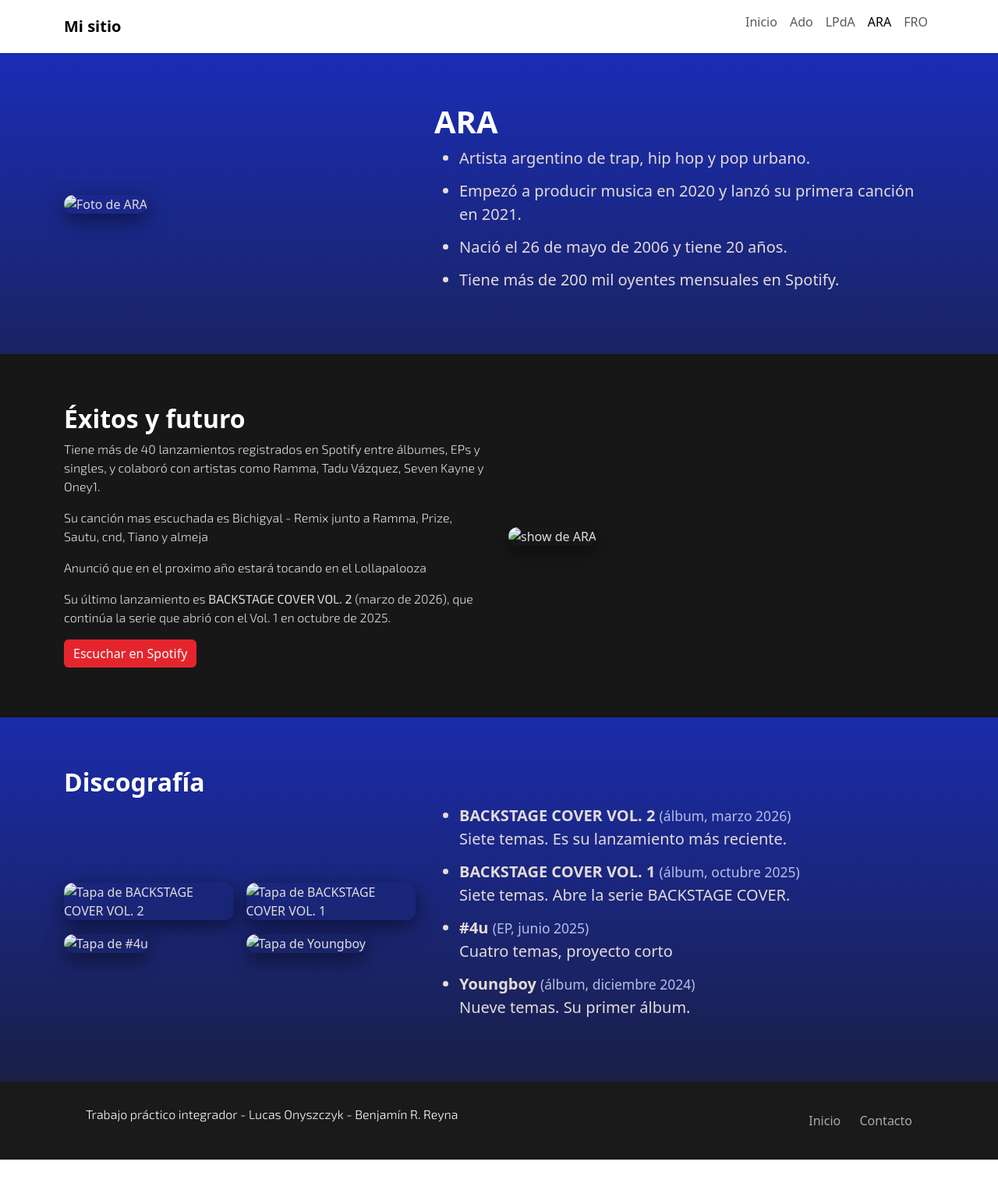
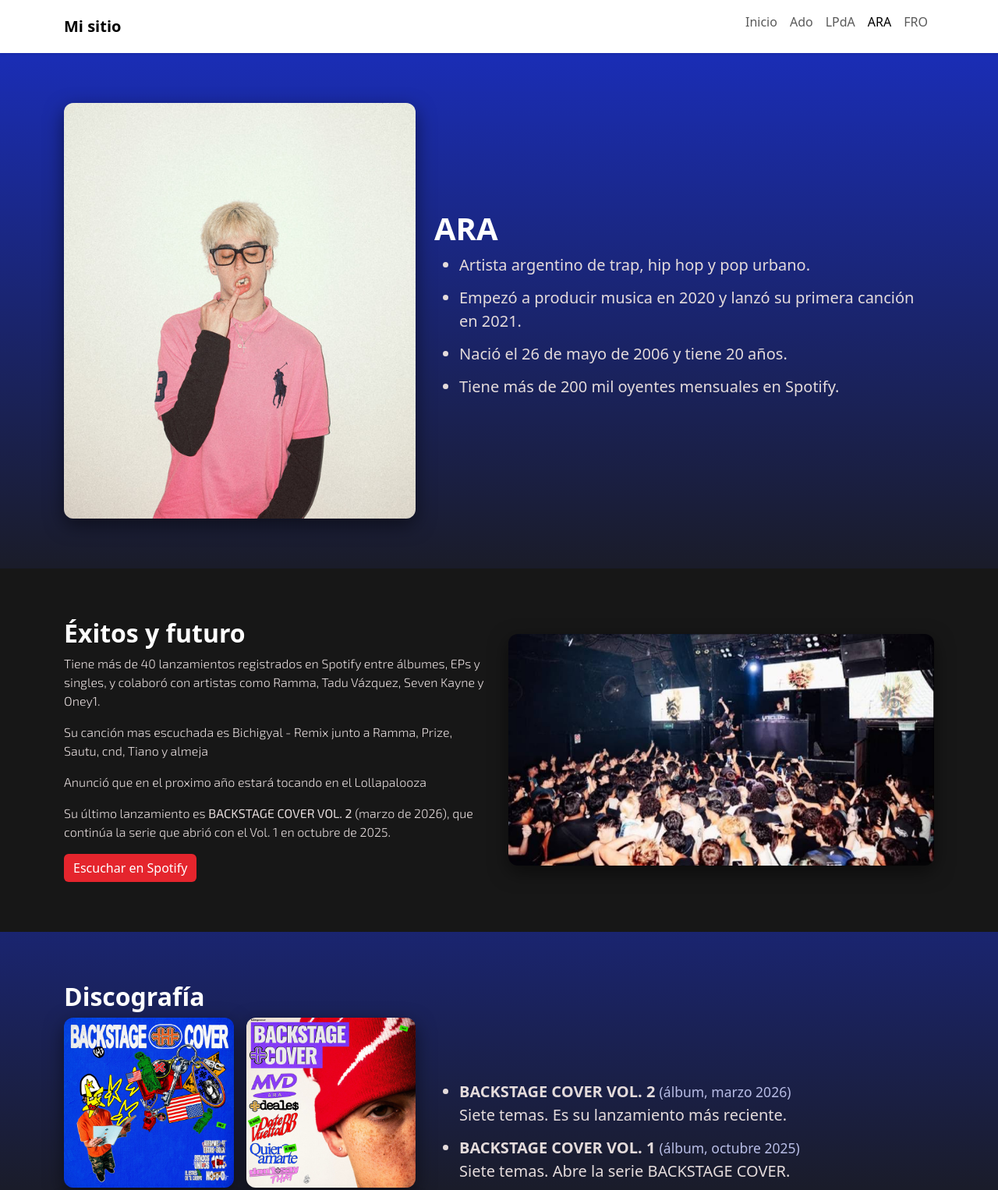
Before and after one commit to BenjaCRR/Sixse-ven, a plain HTML site: page paginas/tema3.html in a window 1280 px wide. Shown: the top 1526 px of the page at 78% size. Before the commit the page ends 1487 px from the top, so only its background shows below. Drawn offline with nearby package versions, Linux system fonts and the light colour scheme; a web font is replaced by a local one.

Commit message:
img tema 3

```diff
--- a/paginas/tema3.html
+++ b/paginas/tema3.html
@@ -63,7 +63,7 @@
             <div class="container">
                 <div class="row align-items-center g-4">
                     <div class="col-md-5">
-                        <img src="../img/ara.jpg" alt="Foto de ARA">
+                        <img src="../assets/img/ara.jpg" alt="Foto de ARA">
                     </div>
                     <div class="col-md-7">
                         <h1>ARA</h1>
@@ -90,7 +90,7 @@
                         <a class="btn btn-ara" href="https://open.spotify.com/intl-es/artist/5wkxQh0fD5bsqxKm6Ajv7o" target="_blank" rel="noopener">Escuchar en Spotify</a>
                     </div>
                     <div class="col-md-6">
-                        <img src="../img/arashow.jpg" alt="show de ARA">
+                        <img src="../assets/img/arashow.jpg" alt="show de ARA">
                     </div>
                 </div>
             </div>
@@ -102,10 +102,10 @@
                 <div class="row align-items-center g-4">
                     <div class="col-md-5">
                         <div class="row g-3">
-                            <div class="col-6"><img src="../img/backstage2.jpg" alt="Tapa de BACKSTAGE COVER VOL. 2"></div>
-                            <div class="col-6"><img src="../img/backstage1.jpg" alt="Tapa de BACKSTAGE COVER VOL. 1"></div>
-                            <div class="col-6"><img src="../img/4u.jpg" alt="Tapa de #4u"></div>
-                            <div class="col-6"><img src="../img/Youngboy.jpg" alt="Tapa de Youngboy"></div>
+                            <div class="col-6"><img src="../assets/img/backstage2.jpg" alt="Tapa de BACKSTAGE COVER VOL. 2"></div>
+                            <div class="col-6"><img src="../assets/img/backstage1.jpg" alt="Tapa de BACKSTAGE COVER VOL. 1"></div>
+                            <div class="col-6"><img src="../assets/img/4u.jpg" alt="Tapa de #4u"></div>
+                            <div class="col-6"><img src="../assets/img/Youngboy.jpg" alt="Tapa de Youngboy"></div>
                         </div>
                     </div>
                     <div class="col-md-7">
```
